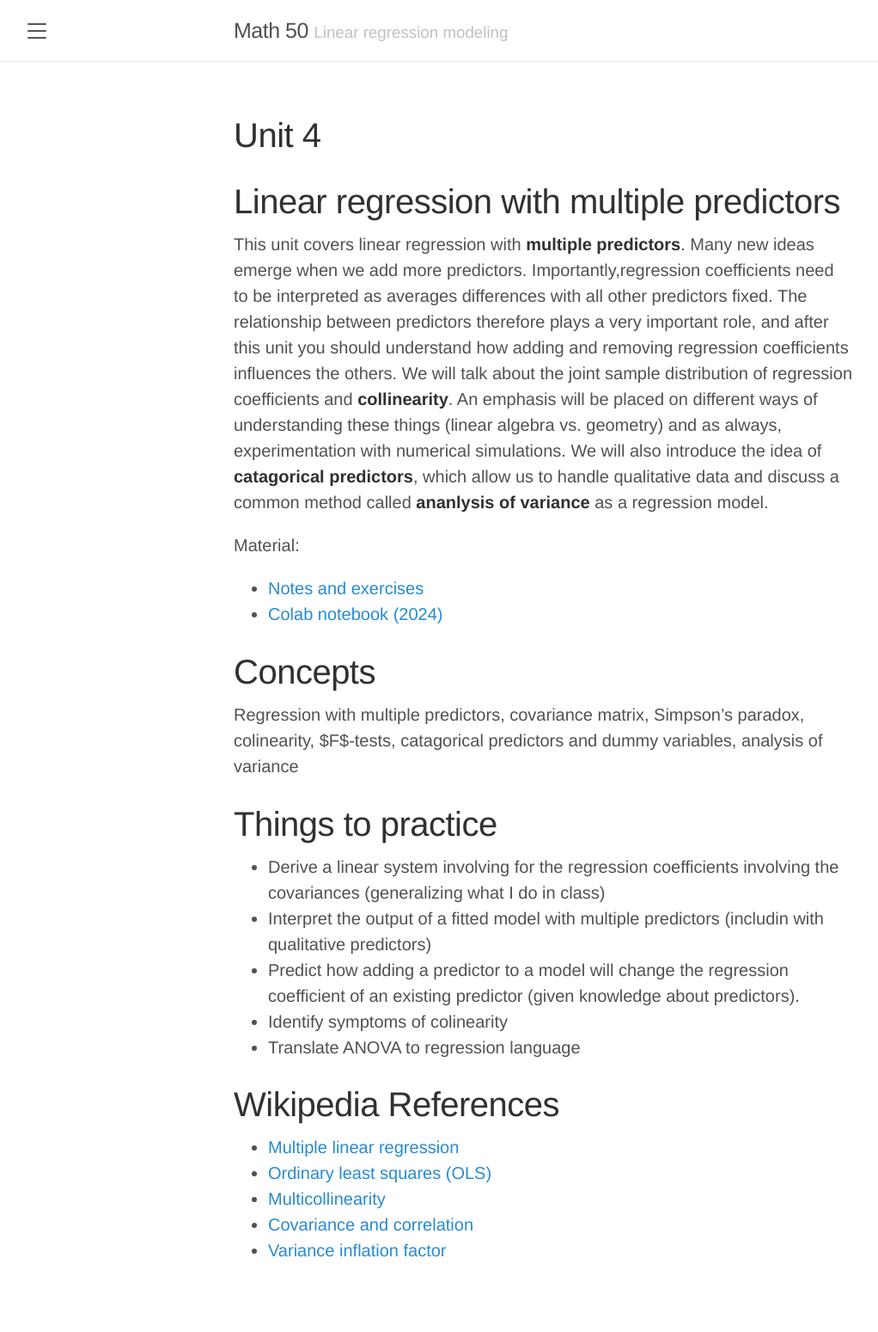
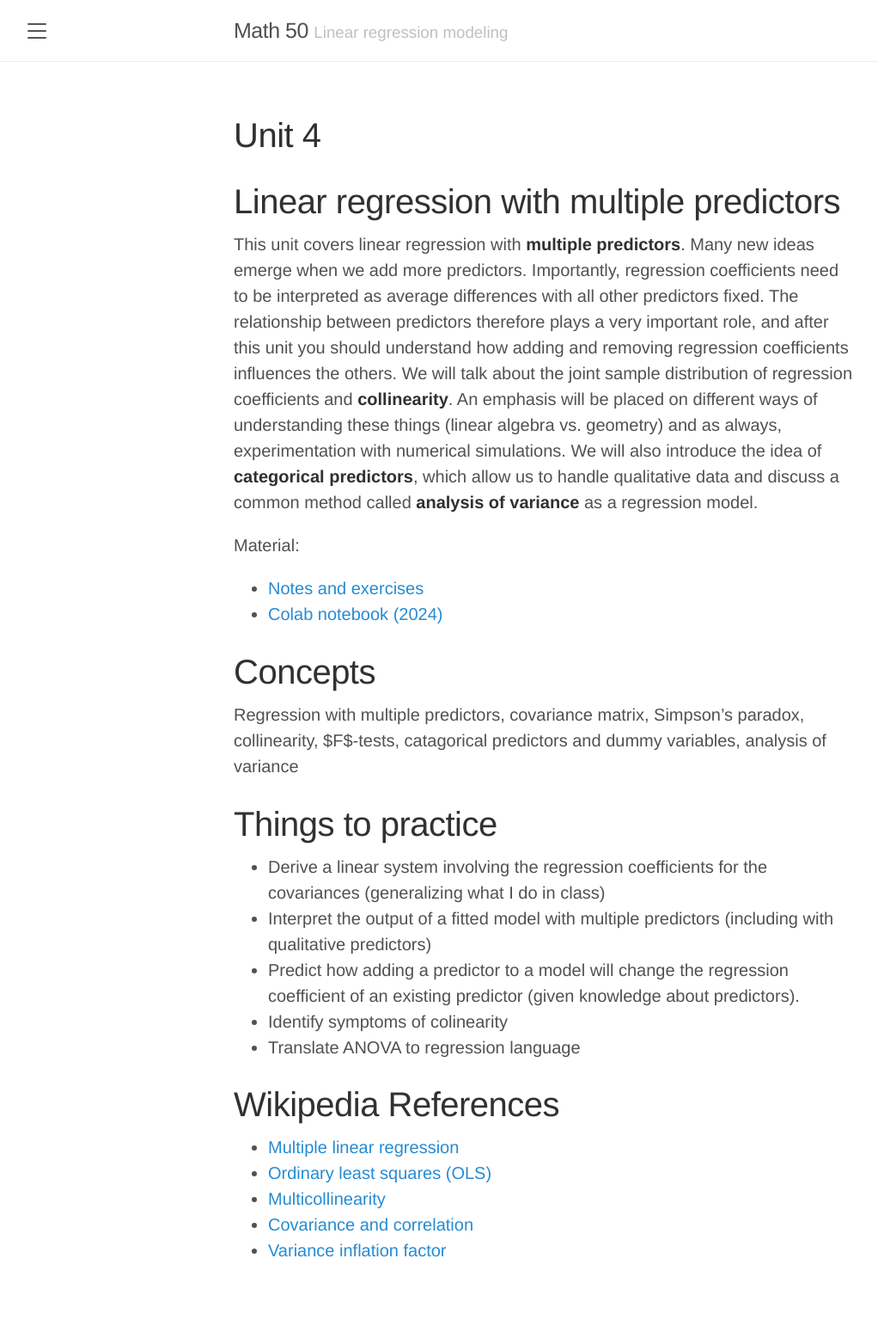
Before and after one commit to elevien/math50_2025, a Jekyll site: the page built from unit4.md, in a window 1280 px wide. Shown: the whole page at 86% size, without its empty margins (8-1030 px from the left). Built offline with Jekyll 4.4.1, drawn with Linux system fonts in a browser that asks for light colours.

Commit message:
unit4: typos

```diff
--- a/unit4.md
+++ b/unit4.md
@@ -8,7 +8,7 @@ bibliography:
 
 # Linear regression with multiple predictors
 
-This unit covers linear regression with **multiple predictors**. Many new ideas emerge when we add more predictors. Importantly,regression coefficients need to be interpreted as averages differences with all other predictors fixed.  The relationship between predictors therefore plays a very important role, and after this unit you should understand how adding and removing regression coefficients influences the others. We will talk about the joint sample distribution of regression coefficients and **collinearity**. An emphasis will be placed on different ways of understanding these things (linear algebra vs. geometry) and as always, experimentation with numerical simulations. We will also introduce the idea of **catagorical predictors**, which allow us to handle qualitative data and discuss a common method called **ananlysis of variance** as a regression model.
+This unit covers linear regression with **multiple predictors**. Many new ideas emerge when we add more predictors. Importantly, regression coefficients need to be interpreted as average differences with all other predictors fixed.  The relationship between predictors therefore plays a very important role, and after this unit you should understand how adding and removing regression coefficients influences the others. We will talk about the joint sample distribution of regression coefficients and **collinearity**. An emphasis will be placed on different ways of understanding these things (linear algebra vs. geometry) and as always, experimentation with numerical simulations. We will also introduce the idea of **categorical predictors**, which allow us to handle qualitative data and discuss a common method called **analysis of variance** as a regression model.
 
 Material:
 - [Notes and exercises](/public/latex_notes/unit4/unit4.pdf)
@@ -16,12 +16,12 @@ Material:
 
 # Concepts
 
-Regression with multiple predictors, covariance matrix, Simpson's paradox, colinearity, $F$-tests, catagorical predictors and dummy variables, analysis of variance
+Regression with multiple predictors, covariance matrix, Simpson's paradox, collinearity, $F$-tests, catagorical predictors and dummy variables, analysis of variance
 
 
 # Things to practice
-- Derive a linear system involving for the regression coefficients involving the covariances (generalizing what I do in class)
-- Interpret the output of a fitted model with multiple predictors (includin with qualitative predictors)
+- Derive a linear system involving the regression coefficients for the covariances (generalizing what I do in class)
+- Interpret the output of a fitted model with multiple predictors (including with qualitative predictors)
 - Predict how adding a predictor to a model will change the regression coefficient of an existing predictor (given knowledge about predictors).
 - Identify symptoms of colinearity
 - Translate ANOVA to regression language
```
